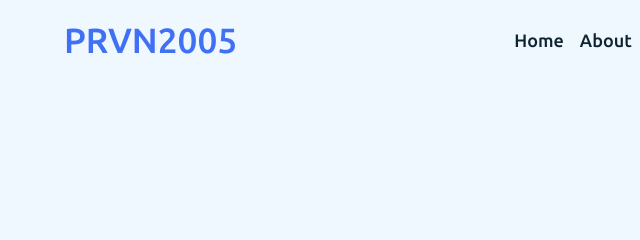
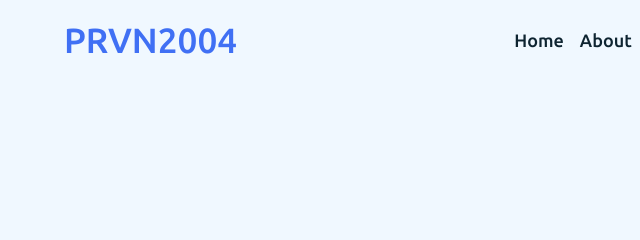
Before and after one commit to prvn2004/prvn-2004, a plain HTML site: page public/index.html in a window 1280 px wide. Shown: the top 240 px of the page, 0-640 px from the left. Drawn offline with Linux system fonts and the light colour scheme.

Commit message:
checking

```diff
--- a/public/index.html
+++ b/public/index.html
@@ -15,7 +15,7 @@
   <!-- navgaition menu -->
   <nav>
     <div class="navbar">
-      <div class="logo"><a href="#">PRVN2005</a></div>
+      <div class="logo"><a href="#">PRVN2004</a></div>
       <ul class="menu">
           <li><a href="#home">Home</a></li>
           <li><a href="#about">About</a></li>
```
Also changed, not shown: 1 other file.
